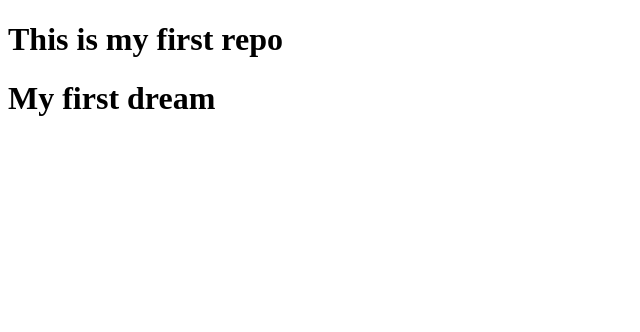
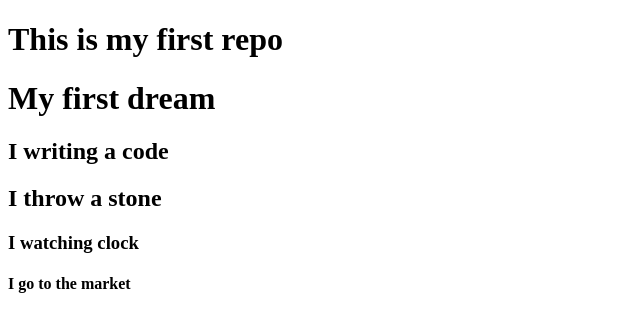
Before and after one commit to NurAlamZiku/first-repo, a plain HTML site: page index.html in a window 1280 px wide. Shown: the whole page, without its empty margins (0-640 px from the left). Drawn offline with Linux system fonts and the light colour scheme.

Commit message:
added style.css

```diff
--- a/index.html
+++ b/index.html
@@ -6,11 +6,16 @@
     <meta http-equiv="X-UA-Compatible" content="IE=edge">
     <meta name="viewport" content="width=device-width, initial-scale=1.0">
     <title>My first github</title>
+    <link rel="stylesheet" href="style.css">
 </head>
 
 <body>
     <h1>This is my first repo</h1>
     <h1> My first dream</h1>
+    <h2>I writing a code</h2>
+    <h2>I throw a stone</h2>
+    <h3>I watching clock</h3>
+    <h4>I go to the market</h4>
 </body>
 
 </html>
```
Also changed, not shown: style.css (added).
